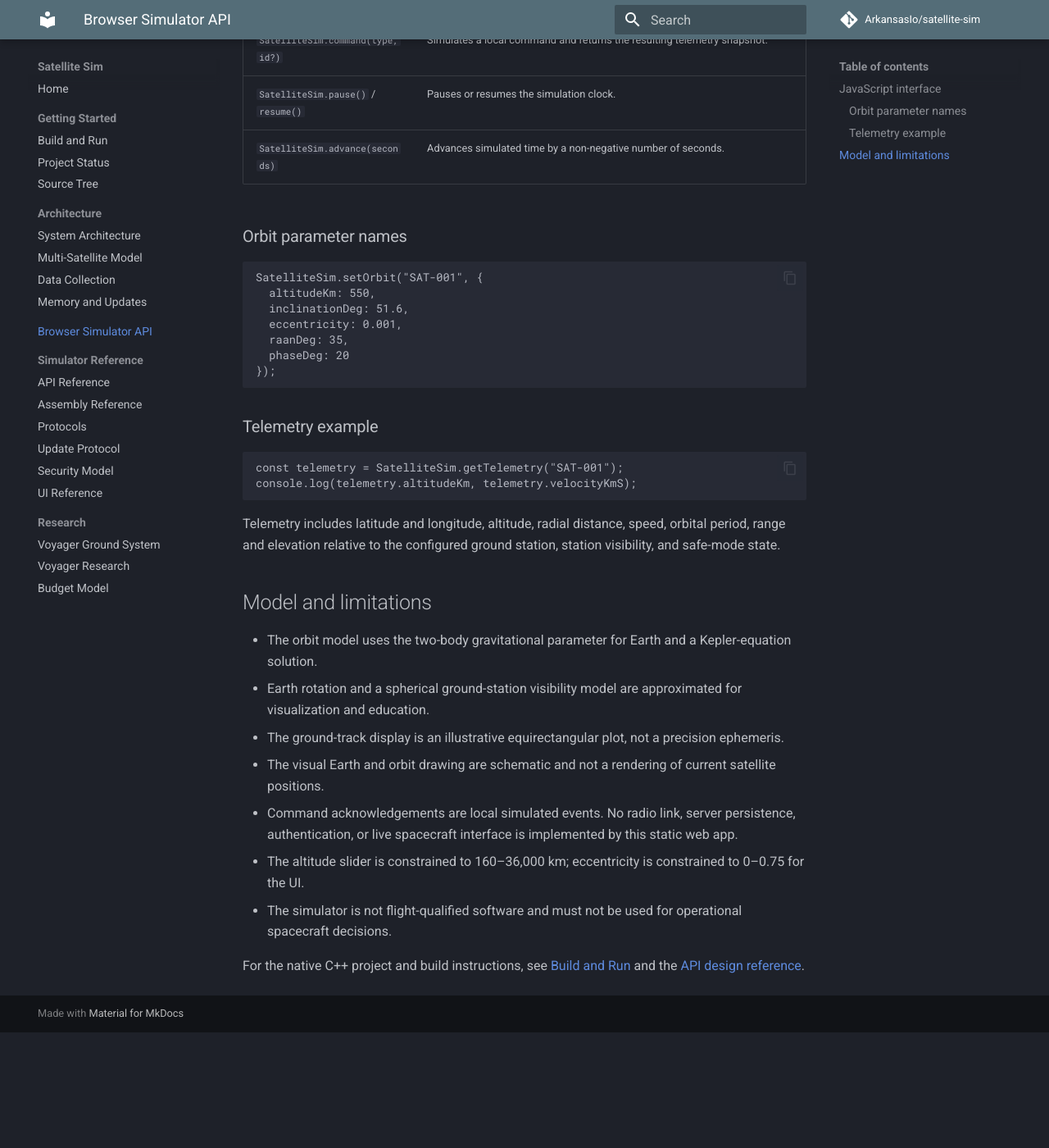
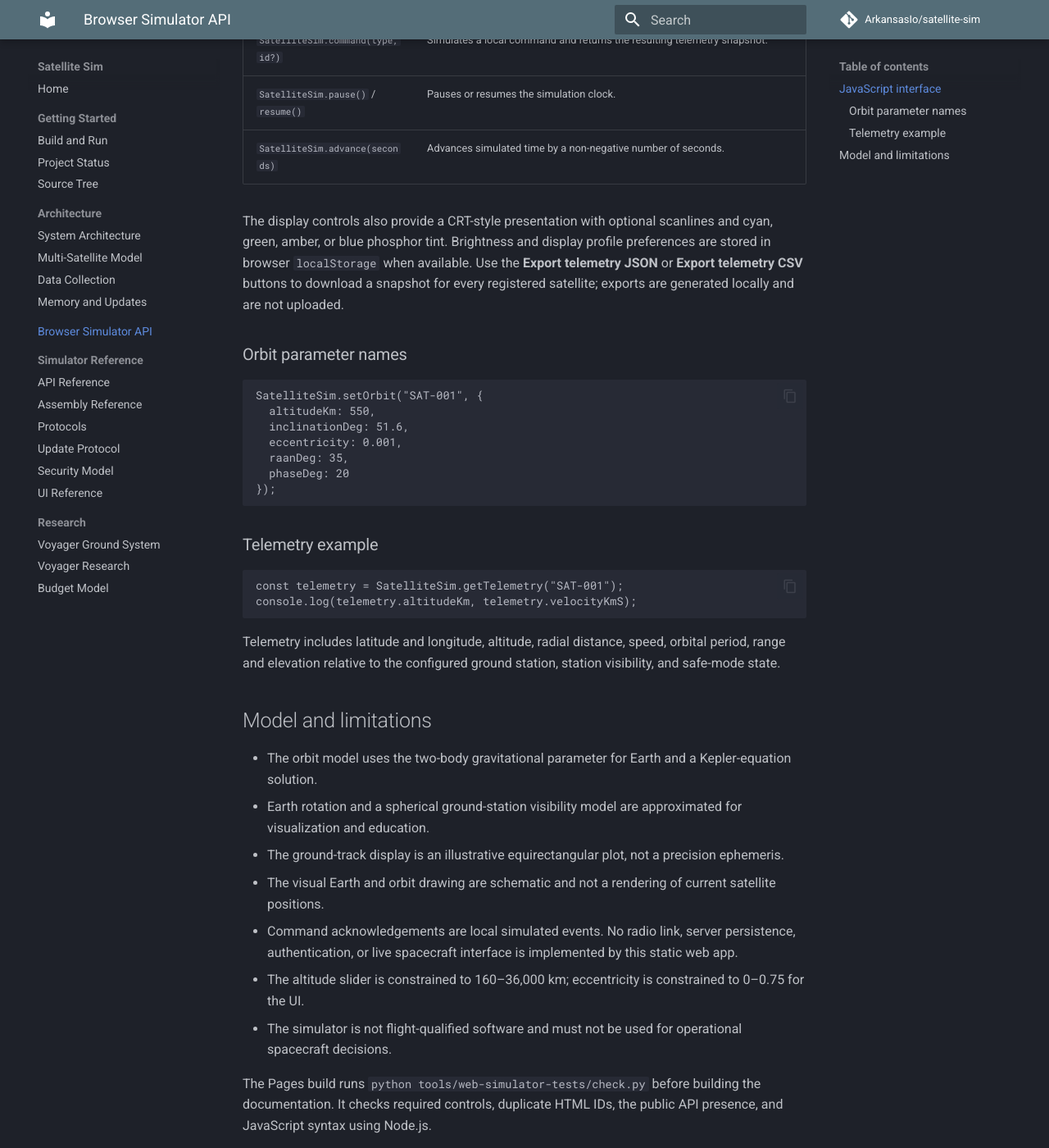
Before and after one commit to ArkansasIo/satellite-sim, an MkDocs documentation site: the page built from docs/simulator-api.md, in a window 1280 px wide and 1400 px high, scrolled down 606 px. Shown: the whole window at 82% size. Built offline with MkDocs 1.6.1 and Material for MkDocs 9.7.7, drawn with Linux system fonts in a browser that asks for light colours; comment, search, counter and statistics services are not loaded; before the commit the page ends 1865 px from its top, so only the background shows below that.

Commit message:
Document display preferences, telemetry export, and smoke tests

```diff
--- a/docs/simulator-api.md
+++ b/docs/simulator-api.md
@@ -14,6 +14,8 @@ After the page loads, the app exposes `window.SatelliteSim`.
 | `SatelliteSim.command(type, id?)` | Simulates a local command and returns the resulting telemetry snapshot. |
 | `SatelliteSim.pause()` / `resume()` | Pauses or resumes the simulation clock. |
 | `SatelliteSim.advance(seconds)` | Advances simulated time by a non-negative number of seconds. |
+
+The display controls also provide a CRT-style presentation with optional scanlines and cyan, green, amber, or blue phosphor tint. Brightness and display profile preferences are stored in browser `localStorage` when available. Use the **Export telemetry JSON** or **Export telemetry CSV** buttons to download a snapshot for every registered satellite; exports are generated locally and are not uploaded.
 
 ### Orbit parameter names
 
@@ -46,4 +48,6 @@ Telemetry includes latitude and longitude, altitude, radial distance, speed, orb
 - The altitude slider is constrained to 160–36,000 km; eccentricity is constrained to 0–0.75 for the UI.
 - The simulator is not flight-qualified software and must not be used for operational spacecraft decisions.
 
+The Pages build runs `python tools/web-simulator-tests/check.py` before building the documentation. It checks required controls, duplicate HTML IDs, the public API presence, and JavaScript syntax using Node.js.
+
 For the native C++ project and build instructions, see [Build and Run](build.md) and the [API design reference](api-reference.md).
```
